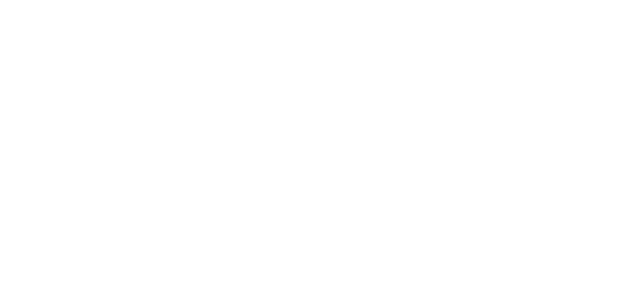
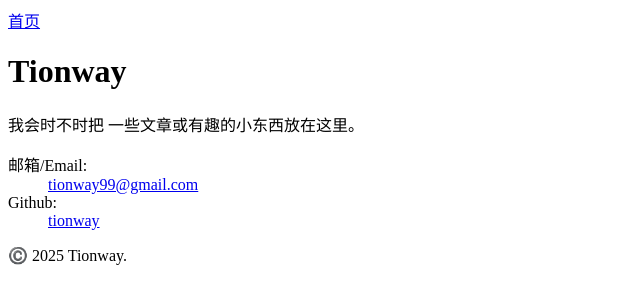
Before and after one commit to tionway/tionway.github.io, a plain HTML site: page index.html in a window 1280 px wide. Shown: the whole page, without its empty margins (0-640 px from the left). Drawn offline with Linux system fonts and the light colour scheme.

Commit message:
homepage sketch

```diff
--- a/index.html
+++ b/index.html
@@ -13,7 +13,22 @@
 </head>
 
 <body>
-
+    <header>
+        <nav><a href="/">首页</a></nav>
+    </header>
+    <main>
+        <h1>Tionway</h1>
+        <p>我会时不时把 一些文章或有趣的小东西放在这里。</p>
+        <dl>
+            <dt>邮箱/<span>Email</span>:</dt>
+            <dd><a href="mailto:tionway99@gmail.com">tionway99@gmail.com</a></dd>
+            <dt>Github:</dt>
+            <dd><a href="https://github.com/tionway" target="_blank">tionway</a></dd>
+        </dl>
+    </main>
+    <footer>
+        <p>©️ 2025 Tionway.</p>
+    </footer>
 </body>
 
 </html>
```
